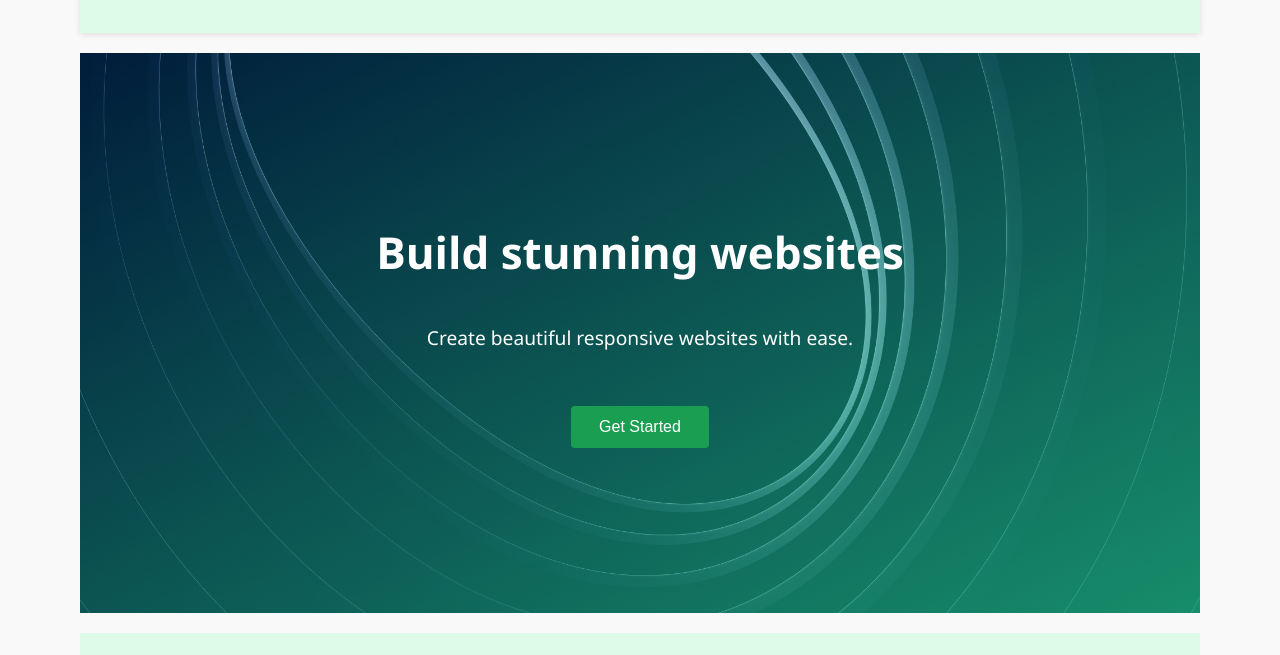
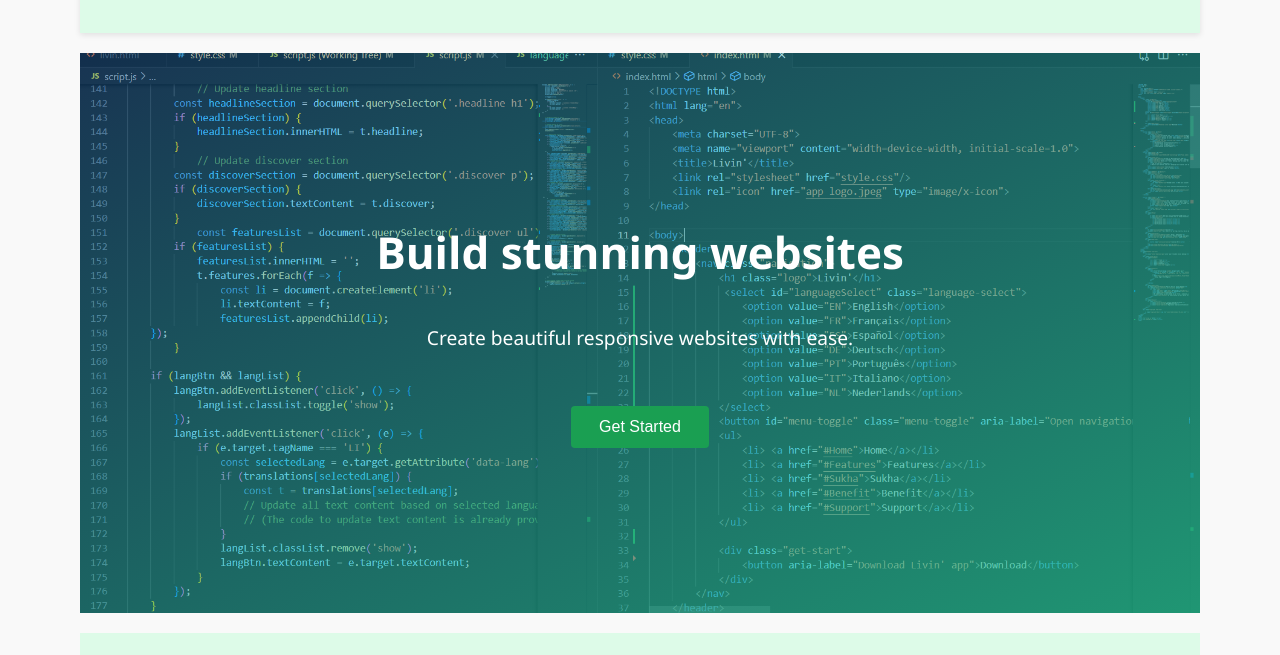
Before and after one commit to JeruH-dev/PAR_WEB, a plain HTML site: page index.html in a window 1280 px wide. Shown: the part 145-800 px from the top of the page. Drawn offline with Linux system fonts and the light colour scheme.

Commit message:
Add new file: filename.ext

```diff
--- a/style.css
+++ b/style.css
@@ -63,7 +63,7 @@ body {
   padding: 1rem;
   background:
     linear-gradient(to bottom right, rgba(0, 123, 255, 0.226), rgba(32, 201, 151, 0.7)),
-    url(background\ \(1\).jpg) center/cover no-repeat;
+    url(Background\ Image\ 2.png) center/cover no-repeat;
   color: #fff;
 }
 
```
Also changed, not shown: Background Image 2.png (added).
